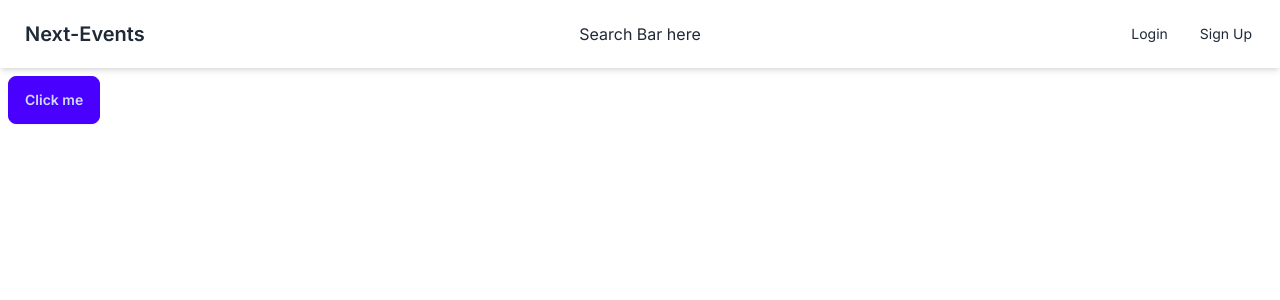
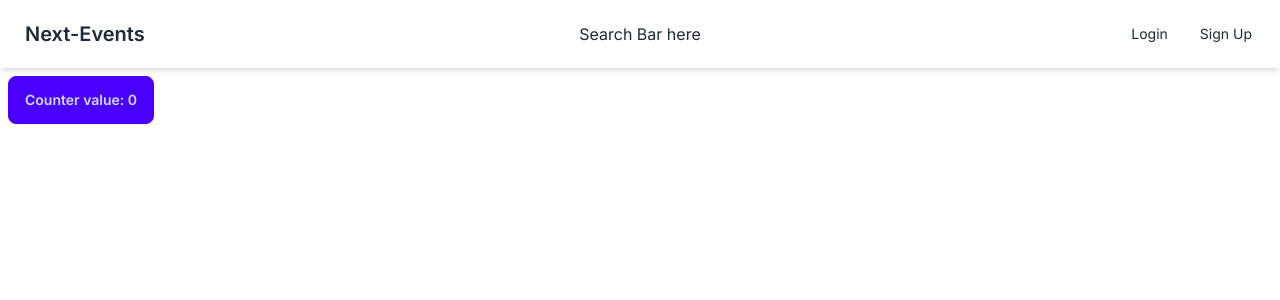
Before and after one commit to philpetersohn/next-events, a Next.js app: page / in a window 1280 px wide. Shown: the top 300 px of the page. Built offline with nearby package versions, Linux system fonts and the light colour scheme.

Commit message:
Visaulised server and client components

```diff
--- a/app/page.js
+++ b/app/page.js
@@ -1,3 +1,11 @@
+"use client";
+
+import Button from "@/components/Button";
+
 export default function Home() {
-  return <button className="btn btn-primary m-2">Click me</button>;
+  return (
+    <button className="m-2">
+      <Button />
+    </button>
+  );
 }
--- /dev/null
+++ b/components/Button.js
@@ -0,0 +1,16 @@
+"use client";
+
+import { useState } from "react";
+
+export default function Button() {
+  const [counter, setCounter] = useState(0);
+
+  return (
+    <button
+      className="btn btn-primary"
+      onClick={() => setCounter((prevCount) => prevCount + 1)}
+    >
+      Counter value: {counter}
+    </button>
+  );
+}
```
